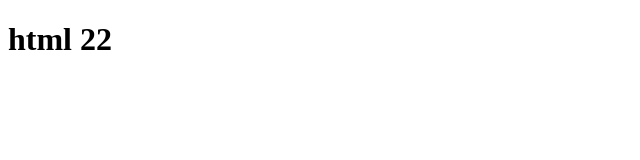
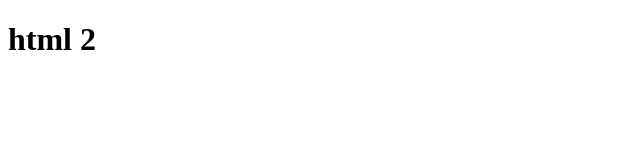
Before and after one commit to rahulbanuni/GitIn1video, a plain HTML site: page index.html in a window 1280 px wide. Shown: the full height of the page, 0-640 px from the left. Drawn offline with Linux system fonts and the light colour scheme.

Commit message:
commiting again

```diff
--- a/index.html
+++ b/index.html
@@ -8,7 +8,7 @@
 </head>
 <body>
     <h1>
-        html 22
+        html 2
     </h1>
 </body>
 </html>
```
